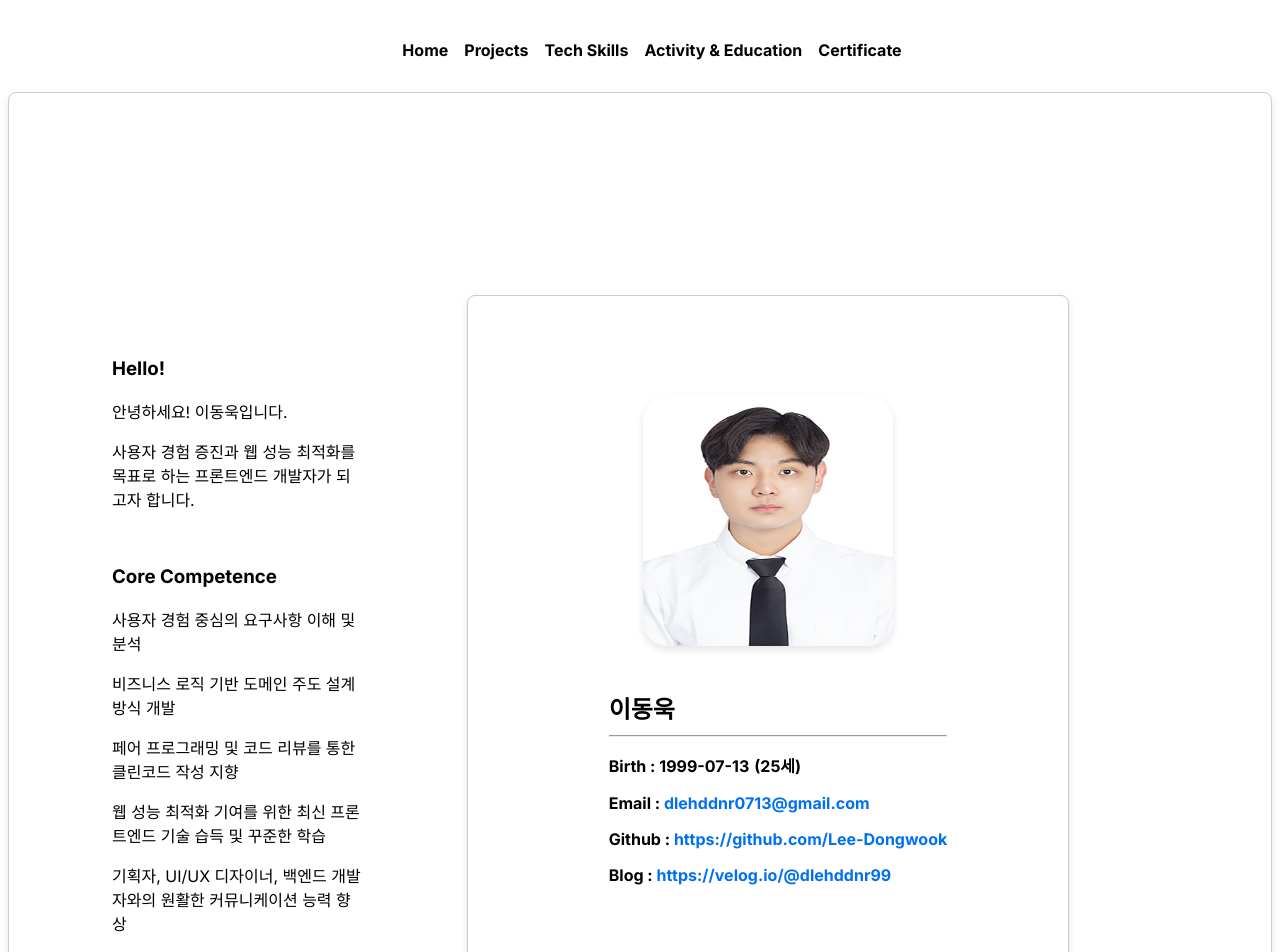
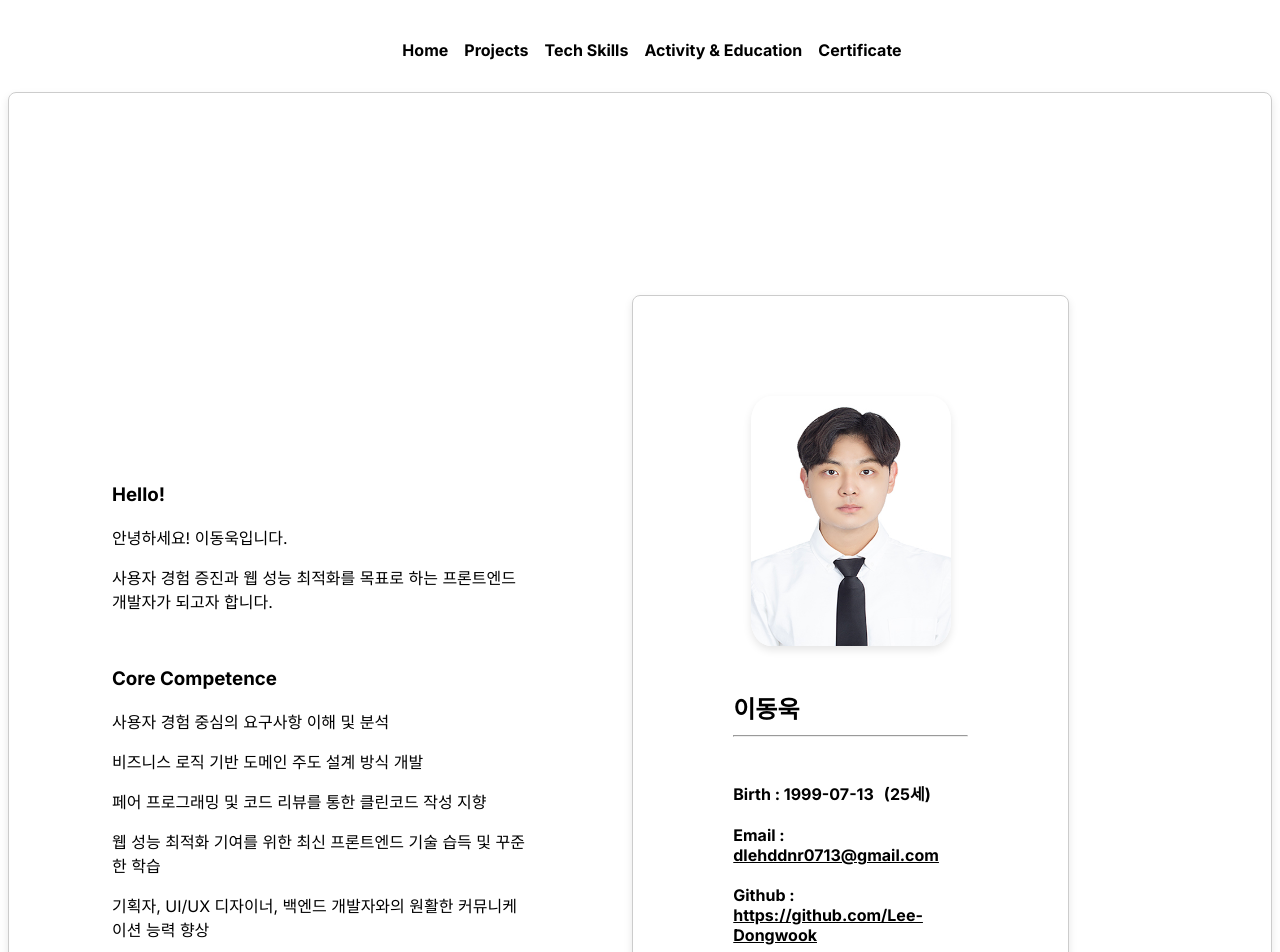
Before and after one commit to Lee-Dongwook/About-Me, a Next.js app in the folder profile/: page / in a window 1280 px wide. Shown: the top 952 px of the page. Built offline with nearby package versions, Linux system fonts and the light colour scheme.

Commit message:
style : 현재 진행한 부분까지 모듈화 완료:

```diff
--- /dev/null
+++ b/profile/src/03-styles/basic/index.ts
@@ -0,0 +1,43 @@
+import Image from 'next/image';
+import Link from 'next/link';
+import styled from 'styled-components';
+
+export const BasicCardContainer = styled.div`
+  display: flex;
+  flex-direction: column;
+  align-items: center;
+  border: 1px solid #ccc;
+  padding: 100px;
+  border-radius: 8px;
+  box-shadow: 0 4px 8px rgba(0, 0, 0, 0.1);
+`;
+
+export const BasicProfileImage = styled(Image)`
+  border-radius: 10%;
+  margin-bottom: 20px;
+  box-shadow: 0 4px 8px rgba(0, 0, 0, 0.1);
+`;
+
+export const BasicName = styled.h3`
+  margin-bottom: 10px;
+  font-size: 1.5rem;
+`;
+
+export const BasicDetails = styled.h3`
+  margin-bottom: 20px;
+  font-size: 1rem;
+
+  span {
+    margin-right: 10px;
+  }
+`;
+
+export const BasicLink = styled(Link)`
+  color: black;
+  text-decoration: underline;
+
+  &:hover {
+    color: #0070f3;
+    text-decoration: underline;
+  }
+`;
--- a/profile/src/03-styles/index.ts
+++ b/profile/src/03-styles/index.ts
@@ -1,12 +1,20 @@
 import { ActivityCardContainer, ActivityCard } from "./activity";
+import { BasicCardContainer, BasicProfileImage, BasicName, BasicDetails, BasicLink } from "./basic";
 import { CertificateCardContainer, CertificateCard } from "./certificate";
+import { IntroduceCardContainer } from "./introduce";
 import { ProjectCardContainer, ProjectCard, ProjectButton } from "./project";
 
 export {
     ActivityCardContainer,
     ActivityCard,
+    BasicCardContainer,
+    BasicDetails,
+    BasicLink,
+    BasicName,
+    BasicProfileImage,
     CertificateCardContainer,
     CertificateCard,
+    IntroduceCardContainer, //
     ProjectCardContainer,
     ProjectCard,
     ProjectButton
--- /dev/null
+++ b/profile/src/03-styles/introduce/index.ts
@@ -0,0 +1,17 @@
+import styled from 'styled-components';
+
+type CardContainerProps = {
+    animate?: boolean;
+};
+
+export const IntroduceCardContainer = styled.div<CardContainerProps>`
+  border: 1px solid #ccc;
+  border-radius: 8px;
+  padding: 100px;
+  box-shadow: 0 4px 8px rgba(0, 0, 0, 0.1);
+  opacity: ${(props) => (props.animate ? 1 : 0)};
+  transform: translateY(${(props) => (props.animate ? 0 : '100px')});
+  transition:
+    opacity 4s ease,
+    transform 4s ease;
+`;
--- a/profile/src/05-ui/basic/index.tsx
+++ b/profile/src/05-ui/basic/index.tsx
@@ -1,77 +1,38 @@
 'use client';
-import Image from 'next/image';
-import Link from 'next/link';
-import styled from 'styled-components';
 
 import my from '@/00-assets/image/my.png';
+import {
+  BasicCardContainer,
+  BasicProfileImage,
+  BasicName,
+  BasicDetails,
+  BasicLink,
+} from '@/03-styles';
 import type { BasicUiProps } from '@/05-ui/props.types';
 
 export const BasicComponent = ({ basicInfo }: BasicUiProps) => {
   return (
-    <CardContainer>
-      <ProfileImage src={my} width={250} height={250} alt='사진' />
-      <InfoContainer>
-        <Name>{basicInfo.name}</Name>
+    <BasicCardContainer>
+      <BasicProfileImage src={my} width={200} height={250} alt='사진' />
+      <div>
+        <BasicName>{basicInfo.name}</BasicName>
         <hr />
-        <Details>
+        <br />
+        <BasicDetails>
           <span>Birth : {basicInfo.birthday}</span>
           <span>({basicInfo.age}세)</span>
-        </Details>
-        <Details>
-          Email : <StyledLink href={`mailto:dlehddnr0713@gmail.com`}>{basicInfo.email}</StyledLink>
-        </Details>
-        <Details>
+        </BasicDetails>
+        <BasicDetails>
+          Email : <BasicLink href={`mailto:dlehddnr0713@gmail.com`}>{basicInfo.email}</BasicLink>
+        </BasicDetails>
+        <BasicDetails>
           Github :{' '}
-          <StyledLink href={`https://github.com/Lee-Dongwook`}>{basicInfo.github}</StyledLink>
-        </Details>
-        <Details>
-          Blog : <StyledLink href={`https://velog.io/@dlehddnr99`}>{basicInfo.blog}</StyledLink>
-        </Details>
-      </InfoContainer>
-    </CardContainer>
+          <BasicLink href={`https://github.com/Lee-Dongwook`}>{basicInfo.github}</BasicLink>
+        </BasicDetails>
+        <BasicDetails>
+          Blog : <BasicLink href={`https://velog.io/@dlehddnr99`}>{basicInfo.blog}</BasicLink>
+        </BasicDetails>
+      </div>
+    </BasicCardContainer>
   );
 };
-
-const CardContainer = styled.div`
-  display: flex;
-  flex-direction: column;
-  align-items: center;
-  width: 400px;
-  border: 1px solid #ccc;
-  padding: 100px;
-  border-radius: 8px;
-  box-shadow: 0 4px 8px rgba(0, 0, 0, 0.1);
-`;
-
-const InfoContainer = styled.div`
-  margin-left: 20px;
-`;
-
-const ProfileImage = styled(Image)`
-  border-radius: 10%;
-  margin-bottom: 20px;
-  box-shadow: 0 4px 8px rgba(0, 0, 0, 0.1);
-`;
-
-const Name = styled.h3`
-  margin-bottom: 10px;
-  font-size: 1.5rem;
-`;
-
-const Details = styled.h3`
-  margin-bottom: 8px;
-  font-size: 1rem;
-
-  span {
-    margin-right: 5px;
-  }
-`;
-
-const StyledLink = styled(Link)`
-  color: #0070f3;
-  text-decoration: none;
-
-  &:hover {
-    text-decoration: underline;
-  }
-`;
--- a/profile/src/05-ui/introduce/index.tsx
+++ b/profile/src/05-ui/introduce/index.tsx
@@ -1,12 +1,8 @@
 'use client';
 import { useInView } from 'react-intersection-observer';
-import styled from 'styled-components';
+import { IntroduceCardContainer } from '@/03-styles';
 import { BasicComponent } from '@/05-ui';
 import { IntroduceUiProps } from '@/05-ui/props.types';
-
-type CardContainerProps = {
-  animate?: boolean;
-};
 
 export const IntroduceComponent = ({
   basicInfo,
@@ -19,7 +15,7 @@ export const IntroduceComponent = ({
 
   return (
     <div>
-      <FirstCardContainer ref={firstCardRef} animate={firstCardInView}>
+      <IntroduceCardContainer ref={firstCardRef} animate={firstCardInView}>
         <table>
           <tbody>
             <tr>
@@ -42,8 +38,8 @@ export const IntroduceComponent = ({
             </tr>
           </tbody>
         </table>
-      </FirstCardContainer>
-      <SecondCardContainer ref={secondCardRef} animate={secondCardInView}>
+      </IntroduceCardContainer>
+      <IntroduceCardContainer ref={secondCardRef} animate={secondCardInView}>
         <div>
           <h3>Work Experience</h3>
           {workExperienceInfo.map((work, index) => {
@@ -74,51 +70,15 @@ export const IntroduceComponent = ({
             );
           })}
         </div>
-      </SecondCardContainer>
-      <ThirdCardContainer ref={thirdCardRef} animate={thirdCardInView}>
+      </IntroduceCardContainer>
+      <IntroduceCardContainer ref={thirdCardRef} animate={thirdCardInView}>
         <div>
           <h3>Currently I Learn...</h3>
           {introduceInfo.experience.practice.map((item, index) => {
             return <p key={index}>{item}</p>;
           })}
         </div>
-      </ThirdCardContainer>
+      </IntroduceCardContainer>
     </div>
   );
 };
-
-const FirstCardContainer = styled.div<CardContainerProps>`
-  border: 1px solid #ccc;
-  border-radius: 8px;
-  padding: 100px;
-  box-shadow: 0 4px 8px rgba(0, 0, 0, 0.1);
-  opacity: ${(props) => (props.animate ? 1 : 0)};
-  transform: translateY(${(props) => (props.animate ? 0 : '100px')});
-  transition:
-    opacity 4s ease,
-    transform 4s ease;
-`;
-
-const SecondCardContainer = styled.div<CardContainerProps>`
-  border: 1px solid #ccc;
-  border-radius: 8px;
-  padding: 100px;
-  box-shadow: 0 4px 8px rgba(0, 0, 0, 0.1);
-  opacity: ${(props) => (props.animate ? 1 : 0)};
-  transform: translateY(${(props) => (props.animate ? 0 : '100px')});
-  transition:
-    opacity 4s ease,
-    transform 4s ease;
-`;
-
-const ThirdCardContainer = styled.div<CardContainerProps>`
-  border: 1px solid #ccc;
-  border-radius: 8px;
-  padding: 100px;
-  box-shadow: 0 4px 8px rgba(0, 0, 0, 0.1);
-  opacity: ${(props) => (props.animate ? 1 : 0)};
-  transform: translateY(${(props) => (props.animate ? 0 : '100px')});
-  transition:
-    opacity 4s ease,
-    transform 4s ease;
-`;
```
